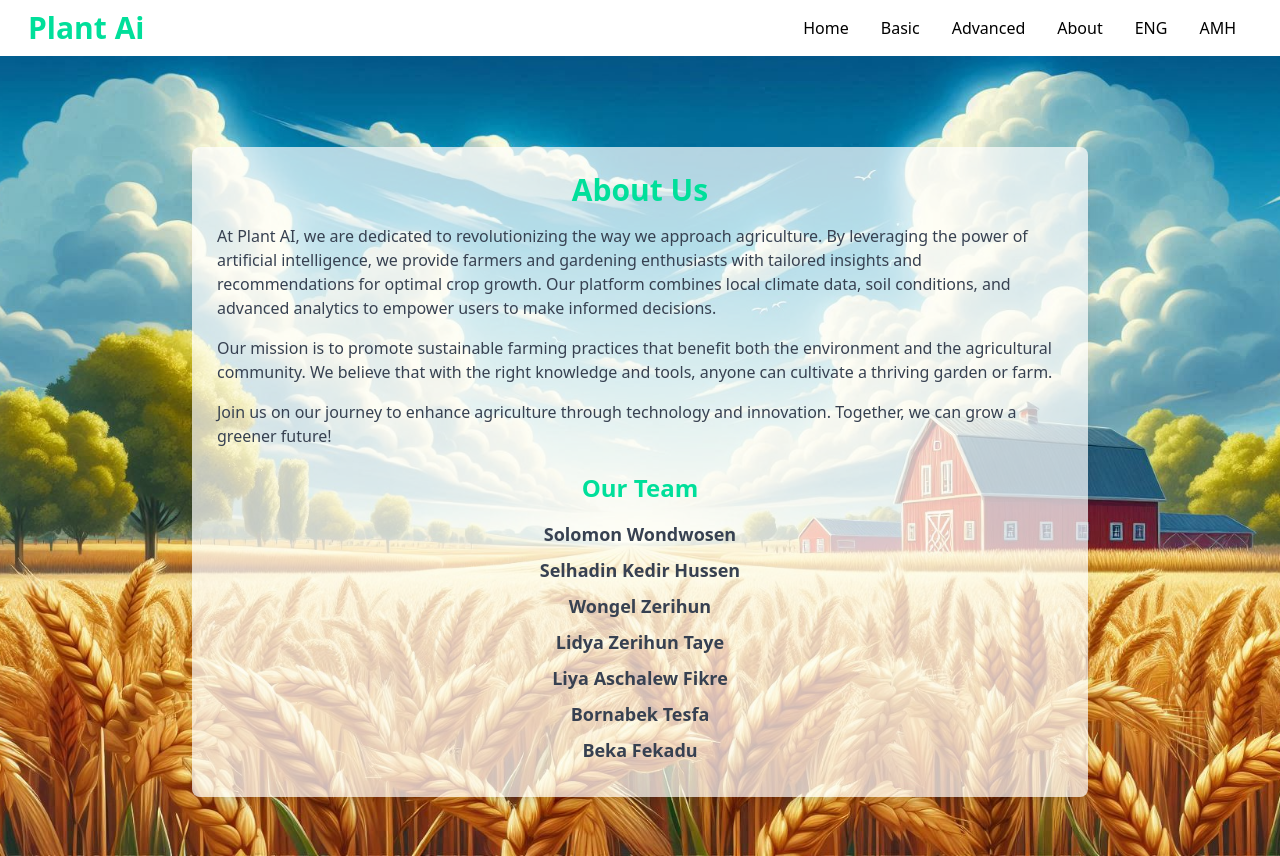
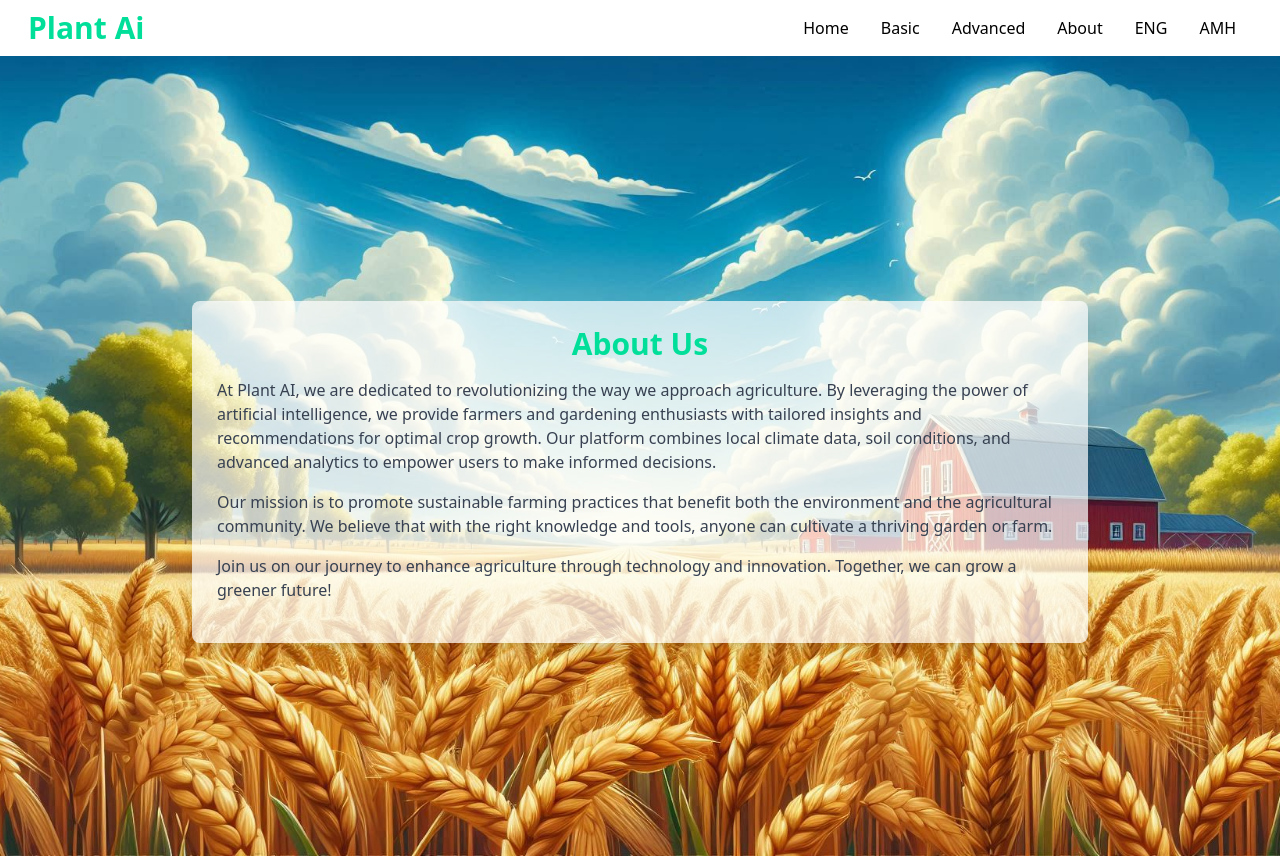
Before and after one commit to swprograming/plant-ai, a React (Create React App) app: page /about in a window 1280 px wide. Built offline with nearby package versions, Linux system fonts and the light colour scheme.

Commit message:
Update About.jsx

```diff
--- a/src/components/About.jsx
+++ b/src/components/About.jsx
@@ -22,18 +22,6 @@ const About = () => {
           <p className='text-gray-700 mb-4'>
             {t('ap3')}
           </p>
-
-          {/* Team Members Section */}
-          <h2 className='text-2xl font-bold text-center text-[#00df9a] mt-6'>{t('Our Team')}</h2>
-          <ul className='text-gray-700 mt-4 flex flex-col items-center'>
-            <li className='mb-2 text-lg font-semibold transition duration-300 hover:text-[#00df9a]'>Solomon Wondwosen</li>
-            <li className='mb-2 text-lg font-semibold transition duration-300 hover:text-[#00df9a]'>Selhadin Kedir Hussen</li>
-            <li className='mb-2 text-lg font-semibold transition duration-300 hover:text-[#00df9a]'>Wongel Zerihun</li>
-            <li className='mb-2 text-lg font-semibold transition duration-300 hover:text-[#00df9a]'>Lidya Zerihun Taye</li>
-            <li className='mb-2 text-lg font-semibold transition duration-300 hover:text-[#00df9a]'>Liya Aschalew Fikre</li>
-            <li className='mb-2 text-lg font-semibold transition duration-300 hover:text-[#00df9a]'>Bornabek Tesfa</li>
-            <li className='mb-2 text-lg font-semibold transition duration-300 hover:text-[#00df9a]'>Beka Fekadu</li>
-          </ul>
         </div>
       </div>
     </div>
```
